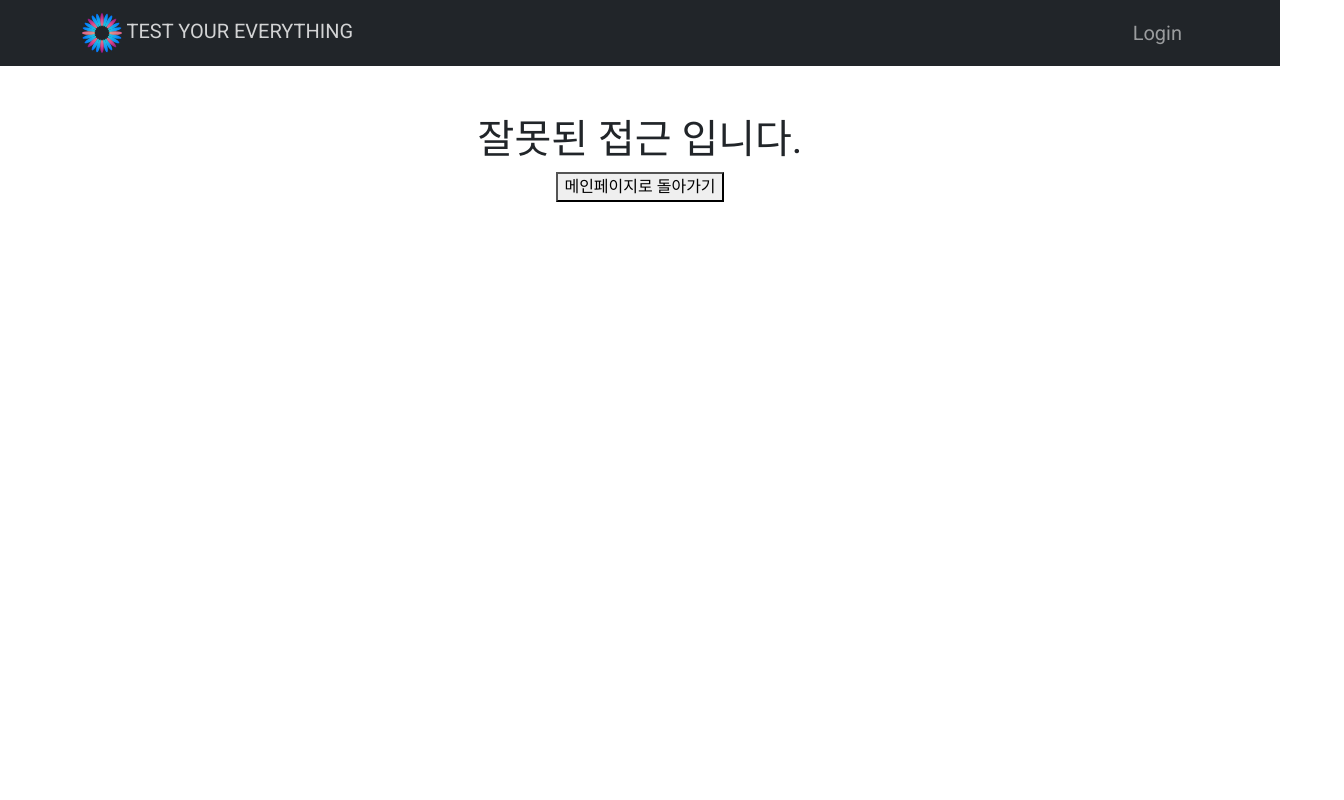
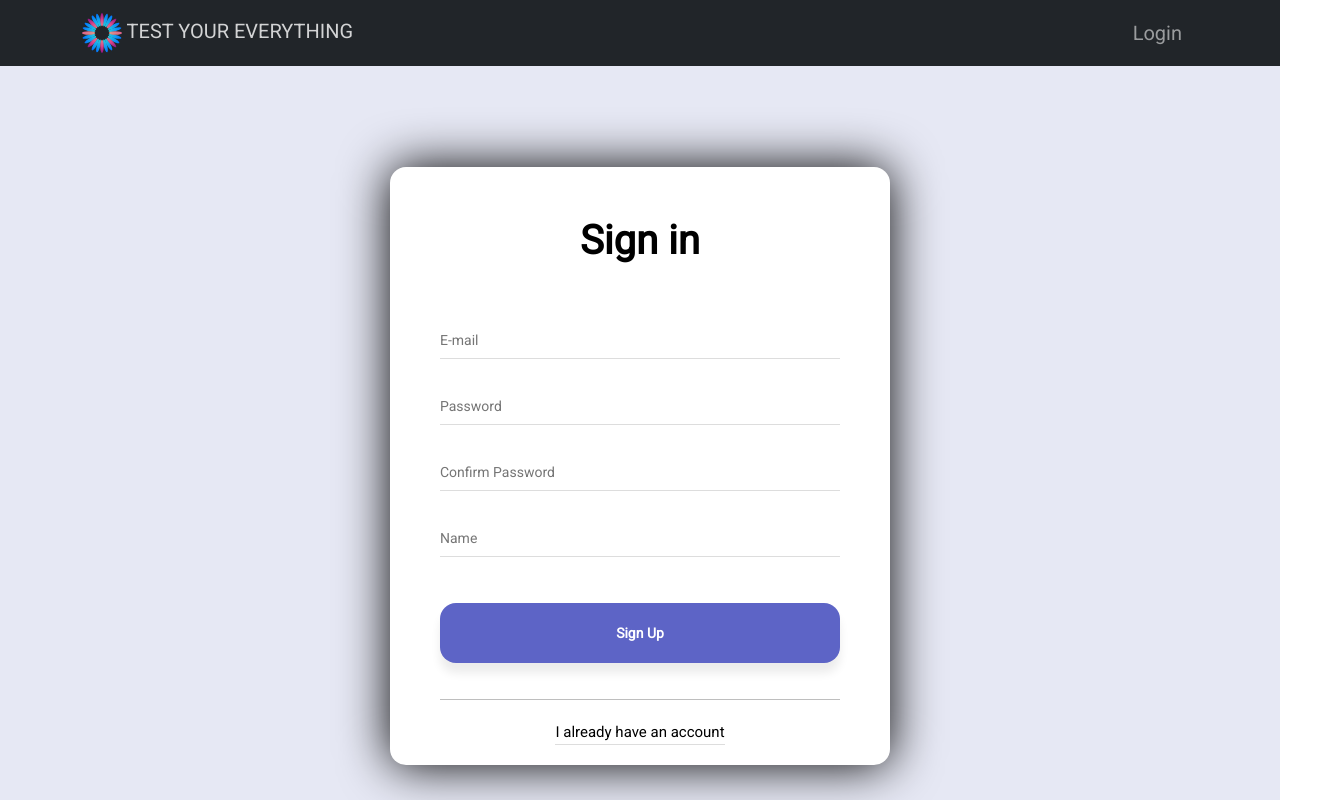
Before and after one commit to bwj0509/reaction-test, a React (Create React App) app: page /signin in a window 1280 px wide. Shown: the top 800 px of the page, 1344 px wide, since content can reach past the window. Built offline with nearby package versions, Linux system fonts and the light colour scheme.

Commit message:
[FEAT] SIGNIN 제작

```diff
--- a/src/App.css
+++ b/src/App.css
@@ -1,6 +1,6 @@
 * {
   text-align: center;
-  font-family: 'Roboto', sans-serif;
+  font-family: "Roboto", sans-serif;
 }
 
 #screen {
@@ -14,16 +14,16 @@
 }
 
 .go {
-  background-color: #54B435;
+  background-color: #54b435;
   color: aliceblue;
 }
 
 .ready {
-  background-color: #CF0A0A;
+  background-color: #cf0a0a;
   color: white;
 }
 
 .waiting {
-  background-color: #5DA7DB;
+  background-color: #5da7db;
   color: white;
 }
--- a/src/App.js
+++ b/src/App.js
@@ -4,6 +4,8 @@ import Main from './component/Main';
 import Nav from './component/Nav';
 import NotFound from './component/NotFound';
 import Result from './component/Result';
+import Login from './component/Login';
+import Signin from './component/Signin';
 
 import { BrowserRouter, Routes, Route } from 'react-router-dom' // 리액트 라우터 기능 사용
 
@@ -18,6 +20,8 @@ function App() {
           : <Route path="/login" element={<><ReactionTest /></>}></Route>
         }
         <Route path="/result" element={<><Result></Result></>}></Route>
+        <Route path="/signin" element={<><Signin></Signin></>}></Route>
+
         <Route path="*" element={<><NotFound></NotFound></>}></Route>
 
       </Routes>
--- /dev/null
+++ b/src/component/Signin.js
@@ -0,0 +1,286 @@
+import React, { useState } from 'react';
+import styled from 'styled-components'; // styled components 사용 -> CSS in Js
+import { useDispatch, useSelector } from 'react-redux';
+
+const Backgrounddiv = styled.div` // styled components를 사용하여 div를 만듬
+background-color: rgb(230, 232, 244);
+    margin:0px;
+    width:100vw;
+    height:100vh;
+
+    display : flex;
+    align-items: center;
+    justify-content: center;
+    position :relative;
+
+    ::before {
+
+        margin:0px;
+        width:100vw;
+        height:100vh;
+        background-position: 50%;
+        background-size: cover;
+        background-repeat: no-repeat;
+        z-index: -1;
+        position :absolute;
+        content: "";
+        filter: blur(4px);
+        transform: scale(1.1); //가장자리 안보이게 하기
+  }
+
+`;
+
+
+const CardWrapper = styled.div`
+  overflow: hidden;
+  background-color: #ffffff;
+  margin: auto;
+  width: 500px;
+  box-shadow: 0 0 50px rgba(0, 0, 0, 80), 0 0px 40px rgba(0, 0, 0, 0.01);
+  border-radius: 16px;
+  color : black;
+
+`;
+
+const CardHeader = styled.header`
+  padding-top: 50px;
+  padding-bottom: 50px;
+`;
+
+const CardHeading = styled.h1`
+  font-size: 2.5rem;
+  font-weight: bold;
+  text-align: center;
+`;
+
+const CardBody = styled.div`
+
+  padding-right: 50px;
+  padding-left: 50px;
+
+`;
+
+const CardFieldset = styled.fieldset`
+  position: relative;
+  padding: 0;
+  margin: 0;
+  border: 0;
+
+  & + & {
+    margin-top: 30px;
+  }
+
+  &:nth-last-of-type(2) {
+    margin-top: 16px;
+  }
+
+  &:last-of-type {
+    text-align: center;
+  }
+`;
+
+const CardInput = styled.input`
+  text-align:left;
+  padding: 7px 0;
+  width: 100%;
+  font-family: inherit;
+  font-size: 14px;
+  border-top: 0;
+  border-right: 0;
+  border-bottom: 1px solid #ddd;
+  border-left: 0;
+  transition: border-bottom-color 0.25s ease-in;
+
+  &:focus {
+    border-bottom-color: #e5195f;
+    outline: 0;
+  }
+`;
+
+const CardIcon = styled.span`
+  color: #666;
+  cursor: pointer;
+  opacity: .25;
+  transition: opacity .25s ease-in;
+
+  &:hover {
+    opacity: .95;
+  }
+
+
+`;
+const CardOptionsNote = styled.small`
+  padding-top: 15px;
+  display: block;
+  width: 100%;
+  font-size: 12px;
+  text-align: center;
+  text-transform: uppercase;
+`;
+
+const CardButton = styled.button`
+  width: 100%;
+  margin-top: 30px;
+  margin-bottom: 20px;
+  padding: 12px 0;
+  font-family: inherit;
+  font-size: 14px;
+  font-weight: 700;
+  color: #fff;
+  background-color: #5d64c6;
+  border: 0;
+  border-radius: 16px;
+  height: 60px;
+  box-shadow: 0 10px 10px rgba(0, 0, 0, 0.08);
+  cursor: pointer;
+  transition: all 0.25s cubic-bezier(0.02, 0.01, 0.47, 1);
+
+  &:hover {
+    box-shadow: 0 15px 15px rgba(0, 0, 0, 0.16);
+    transform: translate(0, -5px);
+  }
+`;
+
+const CardLink = styled.a`
+  color: black;
+  margin: 5px;
+  margin-bottom: 20px;
+  display: inline-block;
+  font-size: 15px;
+  text-decoration: none;
+  border-bottom: 1px solid #ddd;
+  text-align: center;
+  cursor: pointer;
+  transition: color 0.25s ease-in;
+
+  &:hover {
+    color: #5d64c6;
+  }
+`;
+
+
+
+
+
+function Signin() {
+
+
+
+  const regPass = /^(?=.*[a-zA-Z])(?=.*[!@#$%^*+=-])(?=.*[0-9]).{8,25}$/; //비밀번호 정규식
+
+
+  const dispatch = useDispatch()  // useDispatch를 이용해 reducer로 action을 보낸다.
+  const state = useSelector((state) => state) // useSelector를 이용해 state값을 사용 할 수 있게 한다
+
+  // useEffect(() => {
+  //     console.log(state)
+  // }, [state]) // 의존성 배열에 state를 넣어서 state값이 바뀔때마다 state값을 보여준다. state를 통해서 USER가 등록되었는지 확인 가능하다.
+
+
+  const [inputs, setInputs] = useState({
+      email: '',
+      password: '',
+      checkPassword: '',
+      name: '',
+  })
+
+  const { email, password, checkPassword, name } = inputs // 구조분해할당
+
+  const onChange = (e) => {
+      const { name, value } = e.target
+      setInputs({
+          ...inputs,
+          [name]: value
+      })
+  }
+
+  // const onBlur =()=>{
+  //     dispatch({type:'CHECKID', data:id})
+  // }
+
+  const onSummit = () => {
+
+
+
+  }
+
+
+
+
+
+
+
+
+  return (
+    <Backgrounddiv>
+    <CardWrapper>
+        <CardHeader>
+            <CardHeading>Sign in</CardHeading>
+        </CardHeader>
+        <CardBody>
+
+            <CardFieldset>
+                <CardInput
+                    placeholder="E-mail"
+                    type="text"
+                    onChange={onChange}
+                    name="email"
+                    value={email}
+                    required />
+
+                {inputs.email.indexOf('@') < 0 && inputs.email.length > 0 && <span style={{ color: 'red' }}>Doesn't fit the email format<br /></span>}
+                {/* 이메일 형식 안맞으면 오류메세지 코드 작성 부분 */}
+            </CardFieldset>
+            <CardFieldset>
+                <CardInput
+                    placeholder="Password"
+                    type="password"
+                    onChange={onChange}
+                    name="password"
+                    value={password}
+                    required />
+                <CardIcon className="fa fa-eye" eye small />
+                {!regPass.test(password) && inputs.password.length > 0 && <span style={{ color: 'red' }}>Password must be at least 8 characters including English and special characters and numbers<br /></span>}
+                {regPass.test(password) && <span style={{ color: 'black' }}>GOOD!<br /></span>}
+
+                {/* 비밀번호 자리수가 8자리 이후면 오류 메세지 출력 */}
+            </CardFieldset>
+
+            <CardFieldset>
+                <CardInput
+                    placeholder="Confirm Password"
+                    type="password"
+                    onChange={onChange}
+                    name="checkPassword"
+                    value={checkPassword}
+                    required />
+                <CardIcon className="fa fa-eye" eye small />
+            </CardFieldset>
+            {inputs.password !== inputs.checkPassword && inputs.checkPassword.length > 0 && <span style={{ color: 'red' }}>Mismatched passwords<br /></span>}
+            {/* 확인비밀번호와 비밀번호가 일치하지 않으면 오류 메세지 출력 */}
+
+
+            <CardFieldset>
+                <CardInput
+                    placeholder="Name"
+                    type="text"
+                    onChange={onChange}
+                    name="name"
+                    value={name}
+                    required />
+            </CardFieldset>
+
+            <CardFieldset>
+                <CardButton type="button " onClick={onSummit}>Sign Up</CardButton>
+            </CardFieldset>
+            <hr />
+            <CardFieldset>
+                <CardLink href="/login">I already have an account</CardLink>
+            </CardFieldset>
+        </CardBody>
+    </CardWrapper>
+</Backgrounddiv>
+    )
+}
+
+export default Signin;
```
Also changed, not shown: src/component/Nav.js (+12 -8 lines), src/component/NotFound.js (+4 -4 lines), src/prettierrc.js (+6 -6 lines).
